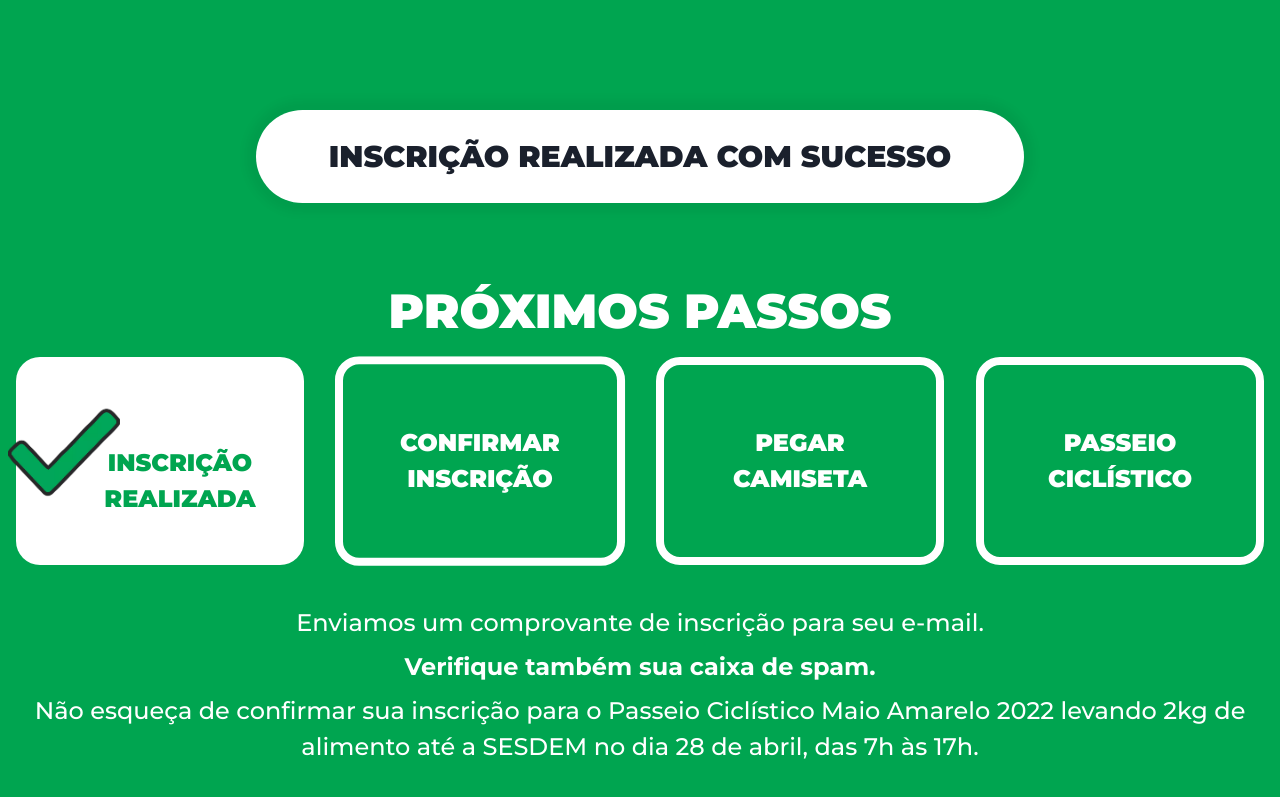
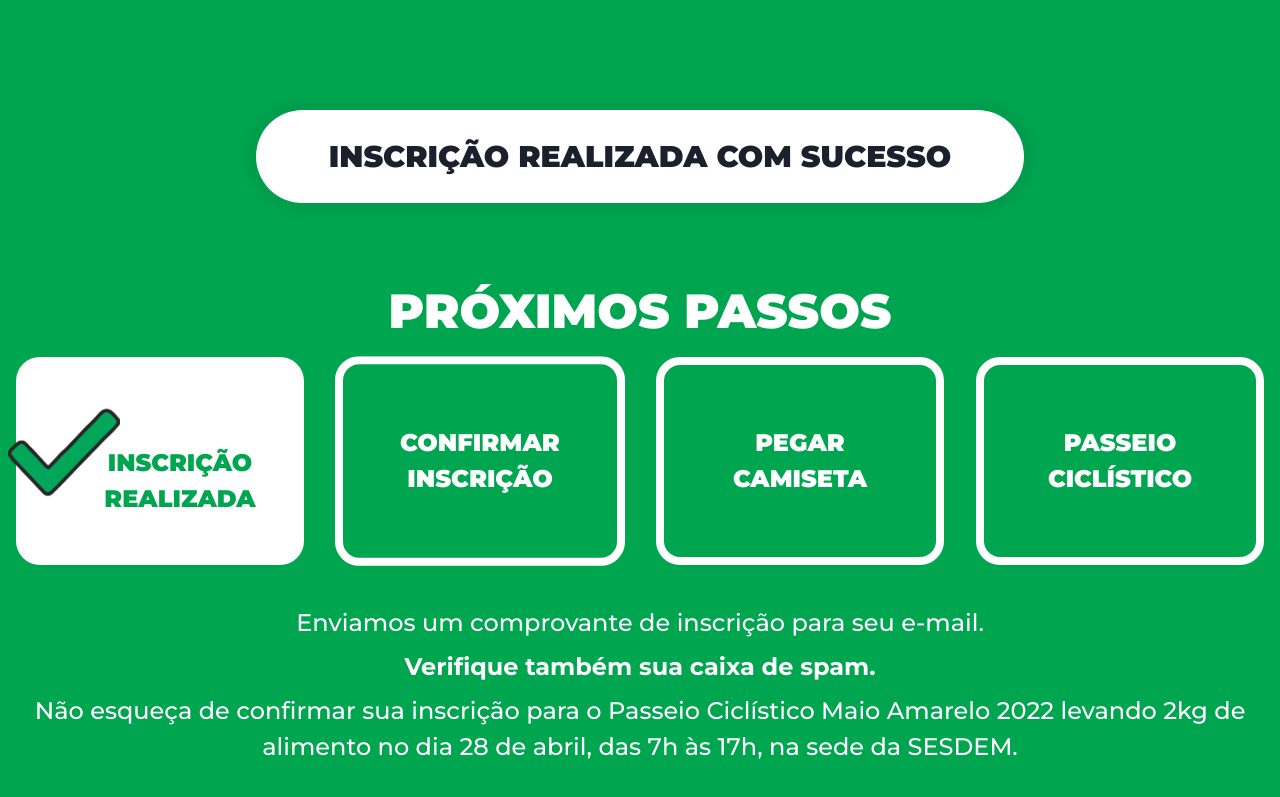
Before and after one commit to Fernandorj9/pmm-passeio-amarelo, a Next.js app: page /subscription/success in a window 1280 px wide. Shown: the part 530-1327 px from the top of the page. Built offline with nearby package versions, Linux system fonts and the light colour scheme.

Commit message:
getting new changes

```diff
--- a/src/components/parts/Section/Donation.tsx
+++ b/src/components/parts/Section/Donation.tsx
@@ -115,7 +115,9 @@ export function DonationSection() {
             </Text>
           </Flex>
         </Flex>
+
       </Flex>
+      <Text alignSelf="center" fontSize={["xl", "xl", "2xl"]} textAlign="center" fontFamily="heading">A entrega dos alimentos deve ser realizada no dia 28 de abril, entre 7h e 17h, na sede da SESDEM.</Text>
     </Section >
   )
 }
--- a/src/pages/subscription/success.tsx
+++ b/src/pages/subscription/success.tsx
@@ -110,7 +110,7 @@ export default function SuccessPage({ hasConfirmed }: Props) {
           {!hasConfirmed && <Text fontWeight="bold" mb="2">Verifique também sua caixa de spam.</Text>}
           <Text>
             Não esqueça de confirmar sua inscrição para o Passeio Ciclístico Maio Amarelo 2022
-            levando 2kg de alimento até a SESDEM no dia 28 de abril, das 7h às 17h.
+            levando 2kg de alimento no dia 28 de abril, das 7h às 17h, na sede da SESDEM.
           </Text>
         </Container>
       </Section>
```
Also changed, not shown: public/assets/percurso.jpeg.
